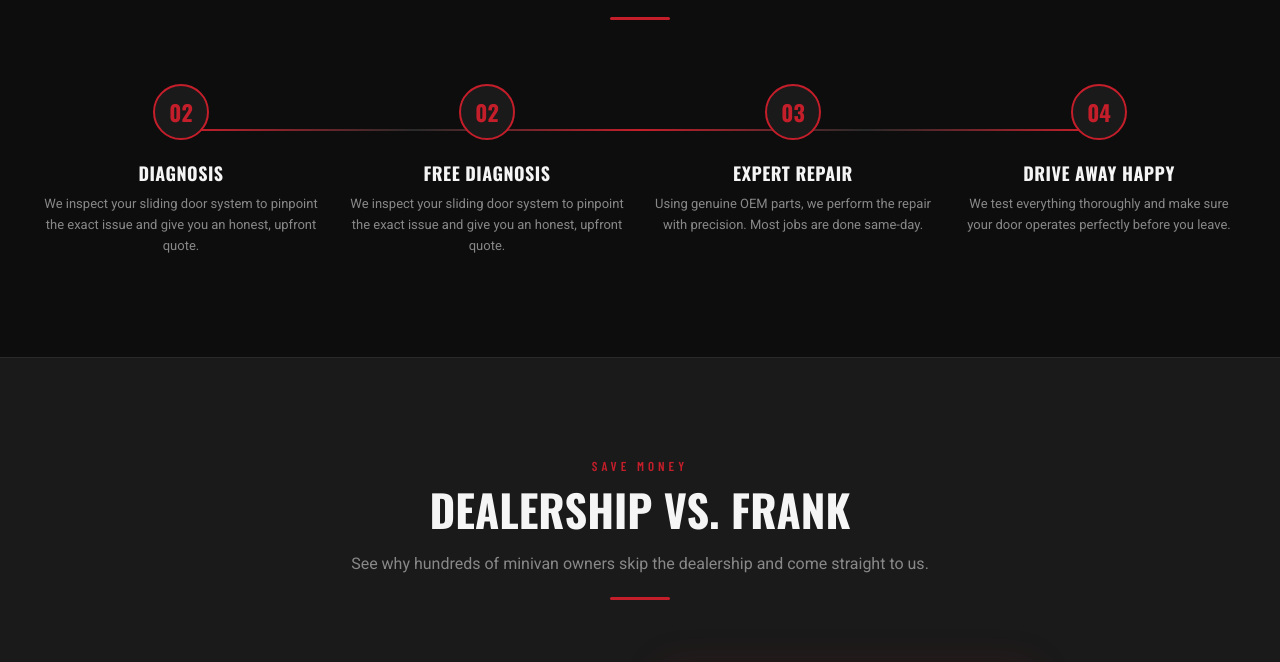
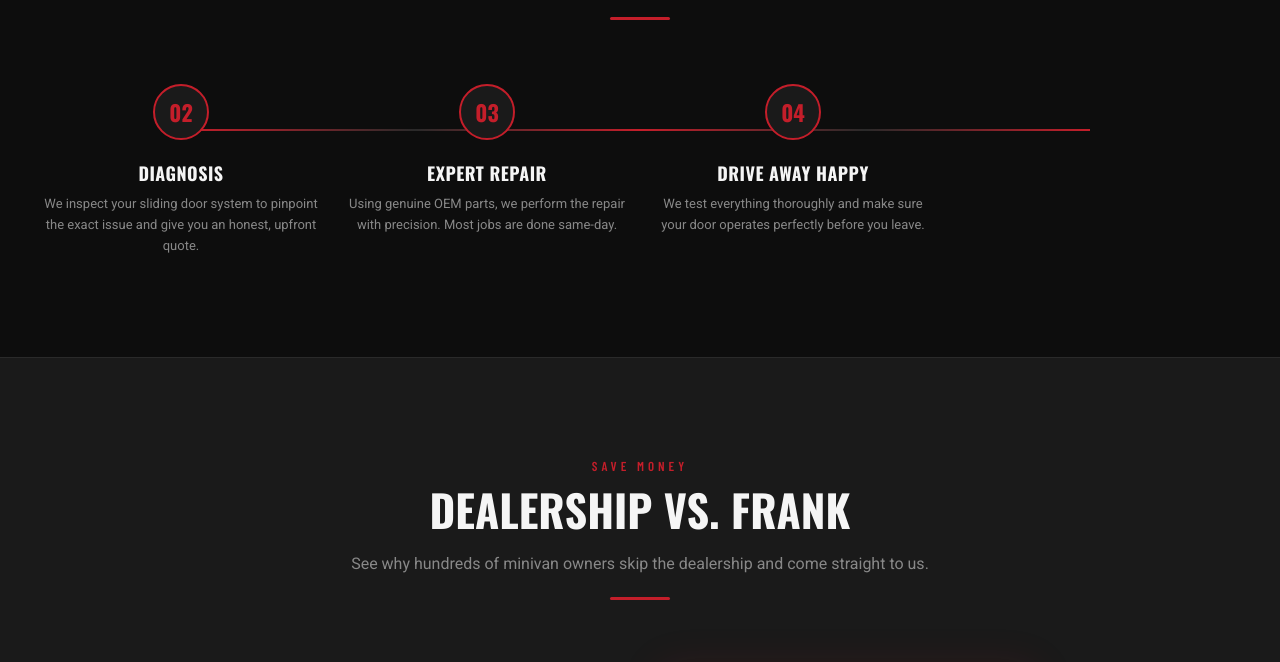
Before and after one commit to JohanFelizAuto/frankautodoor, a plain HTML site: page index.html in a window 1280 px wide. Shown: the part 3513-4175 px from the top of the page. Drawn offline with nearby package versions, Linux system fonts and the light colour scheme.

Commit message:
Update index.html

```diff
--- a/index.html
+++ b/index.html
@@ -1187,11 +1187,6 @@
                     <p data-en="We inspect your sliding door system to pinpoint the exact issue and give you an honest, upfront quote." data-es="Inspeccionamos tu sistema de puerta corrediza para encontrar el problema exacto y darte una cotización honesta y directa.">We inspect your sliding door system to pinpoint the exact issue and give you an honest, upfront quote.</p>
                 </div>
                 <div class="process-step animate-on-scroll">
-                    <div class="step-number">02</div>
-                    <h3 data-en="Free Diagnosis" data-es="Diagnóstico Gratis">Free Diagnosis</h3>
-                    <p data-en="We inspect your sliding door system to pinpoint the exact issue and give you an honest, upfront quote." data-es="Inspeccionamos tu sistema de puerta corrediza para encontrar el problema exacto y darte una cotización honesta y directa.">We inspect your sliding door system to pinpoint the exact issue and give you an honest, upfront quote.</p>
-                </div>
-                <div class="process-step animate-on-scroll">
                     <div class="step-number">03</div>
                     <h3 data-en="Expert Repair" data-es="Reparación Experta">Expert Repair</h3>
                     <p data-en="Using genuine OEM parts, we perform the repair with precision. Most jobs are done same-day." data-es="Usando piezas OEM genuinas, hacemos la reparación con precisión. La mayoría de los trabajos se hacen el mismo día.">Using genuine OEM parts, we perform the repair with precision. Most jobs are done same-day.</p>
```
